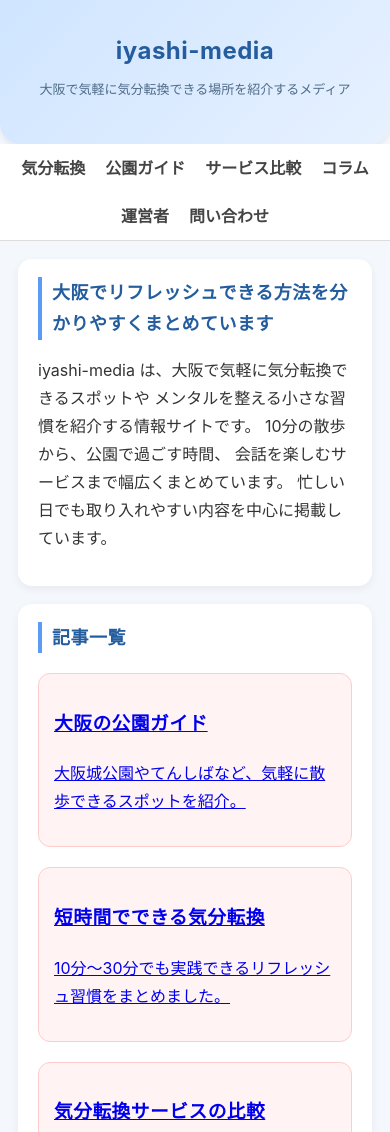
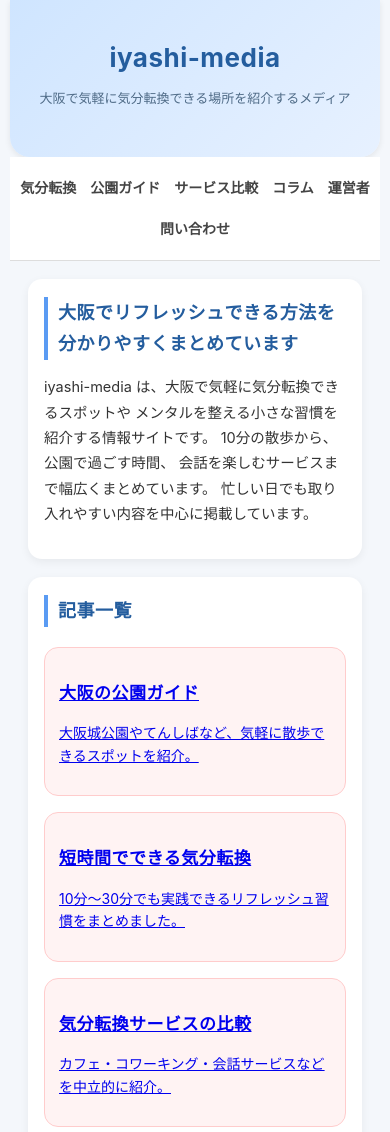
Before and after one commit to bokulog/iyashi-media, a plain HTML site: page index.html in a window 390 px wide. Shown: the top 1132 px of the page. Drawn offline with Linux system fonts and the light colour scheme.

Commit message:
Update style.css

```diff
--- a/style.css
+++ b/style.css
@@ -193,3 +193,79 @@ footer {
     background: #ffecec;
     transform: translateY(-4px);
 }
+
+
+/* ーーーーーーーーーーーーーー */
+/* スマホ表示 最適化               */
+/* ーーーーーーーーーーーーーー */
+
+@media screen and (max-width: 480px) {
+
+    body {
+        padding: 0 10px;
+        font-size: 15px;
+    }
+
+    .hero {
+        padding: 35px 15px;
+    }
+
+    .site-title {
+        font-size: 26px;
+    }
+
+    .subtitle {
+        font-size: 13px;
+        margin-top: 6px;
+    }
+
+    /* ナビゲーション */
+    .global-nav ul {
+        gap: 14px;
+        padding: 8px 5px;
+        flex-wrap: wrap;
+    }
+
+    .global-nav a {
+        font-size: 14px;
+        padding: 4px 0;
+    }
+
+    /* カード */
+    .card {
+        padding: 18px 16px;
+        margin-bottom: 18px;
+        border-radius: 14px;
+    }
+
+    .card h2 {
+        font-size: 18px;
+        margin-bottom: 12px;
+    }
+
+    .card p {
+        line-height: 1.75;
+        font-size: 14.5px;
+    }
+
+    /* 記事一覧 */
+    .article-item {
+        padding: 14px;
+        border-radius: 14px;
+    }
+
+    .article-item h3 {
+        font-size: 17px;
+        margin-bottom: 6px;
+    }
+
+    .article-item p {
+        font-size: 14px;
+        line-height: 1.6;
+    }
+
+    .article-list {
+        gap: 16px;
+    }
+
+}
```
